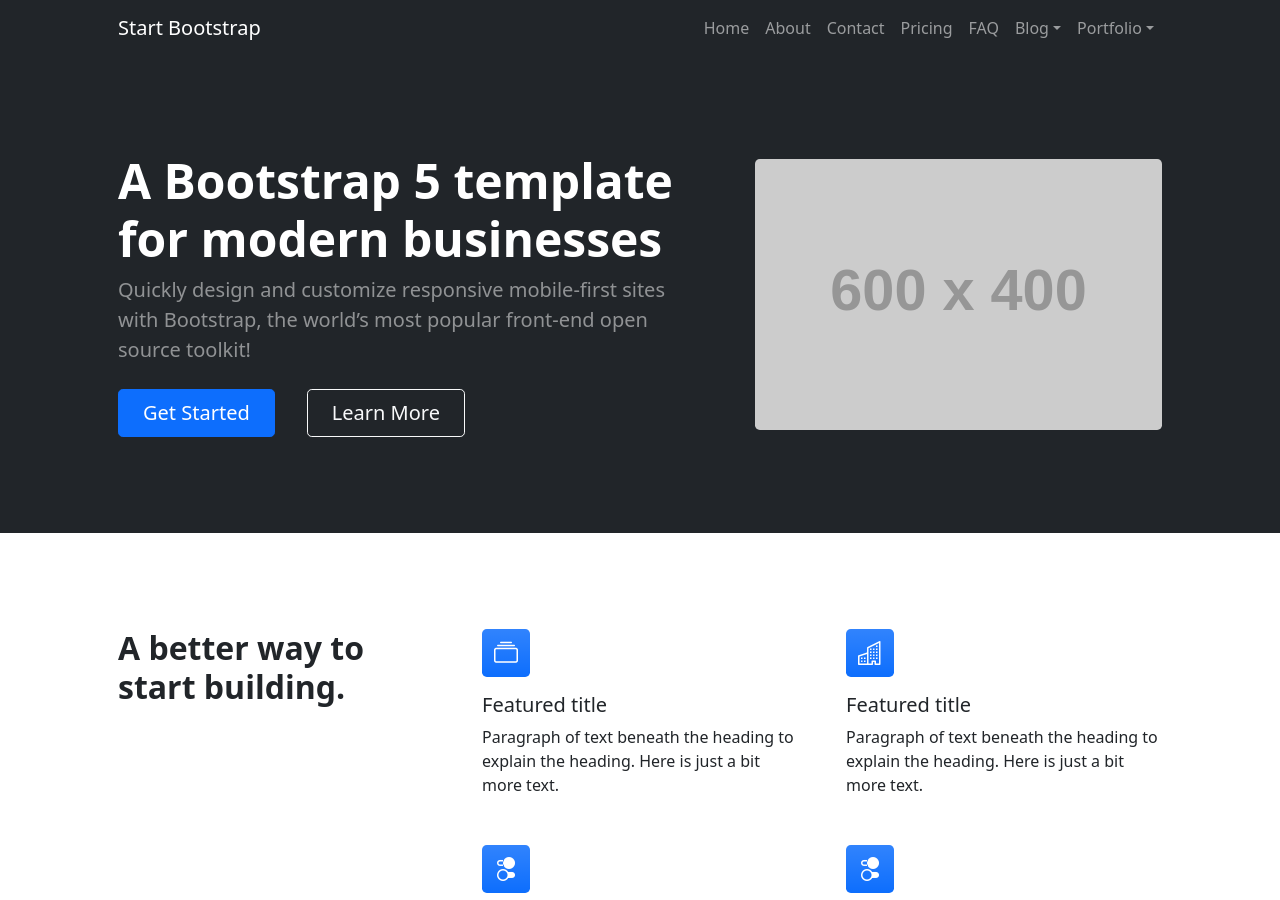
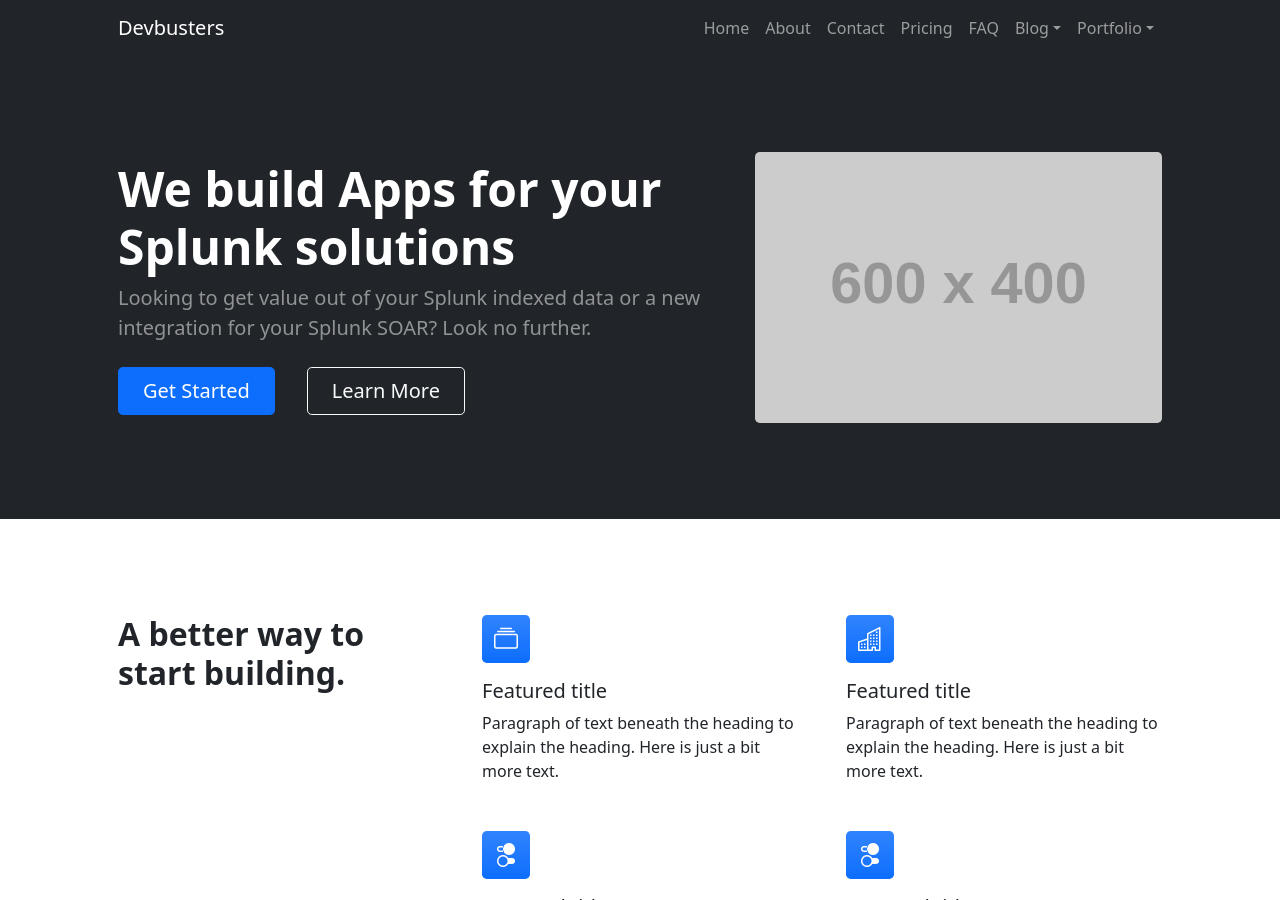
Before and after one commit to Devbusters/devbusters, a Jekyll site: the page built from beta.md, in a window 1280 px wide and 900 px high. Built offline with Jekyll 4.4.1, drawn with Linux system fonts in a browser that asks for light colours.

Commit message:
Update default.html

```diff
--- a/_layouts/default.html
+++ b/_layouts/default.html
@@ -6,7 +6,7 @@
     <meta name="viewport" content="width=device-width, initial-scale=1, shrink-to-fit=no" />
     <meta name="description" content="" />
     <meta name="author" content="" />
-    <title>Modern Business - Start Bootstrap Template</title>
+    <title>Devbusters</title>
     <!-- Favicon-->
     <link rel="icon" type="image/x-icon" href="assets/favicon.ico" />
     <!-- Bootstrap icons-->
@@ -20,7 +20,7 @@
         <!-- Navigation-->
         <nav class="navbar navbar-expand-lg navbar-dark bg-dark">
             <div class="container px-5">
-                <a class="navbar-brand" href="index.html">Start Bootstrap</a>
+                <a class="navbar-brand" href="index.html">Devbusters</a>
                 <button class="navbar-toggler" type="button" data-bs-toggle="collapse"
                     data-bs-target="#navbarSupportedContent" aria-controls="navbarSupportedContent"
                     aria-expanded="false" aria-label="Toggle navigation"><span
@@ -58,11 +58,10 @@
                 <div class="row gx-5 align-items-center justify-content-center">
                     <div class="col-lg-8 col-xl-7 col-xxl-6">
                         <div class="my-5 text-center text-xl-start">
-                            <h1 class="display-5 fw-bolder text-white mb-2">A Bootstrap 5 template for modern businesses
+                            <h1 class="display-5 fw-bolder text-white mb-2">We build Apps for your Splunk solutions
                             </h1>
-                            <p class="lead fw-normal text-white-50 mb-4">Quickly design and customize responsive
-                                mobile-first sites with Bootstrap, the world’s most popular front-end open source
-                                toolkit!</p>
+                            <p class="lead fw-normal text-white-50 mb-4">Looking to get value out of your Splunk indexed data or a new
+                                integration for your Splunk SOAR? Look no further.</p>
                             <div class="d-grid gap-3 d-sm-flex justify-content-sm-center justify-content-xl-start">
                                 <a class="btn btn-primary btn-lg px-4 me-sm-3" href="#features">Get Started</a>
                                 <a class="btn btn-outline-light btn-lg px-4" href="#!">Learn More</a>
```
